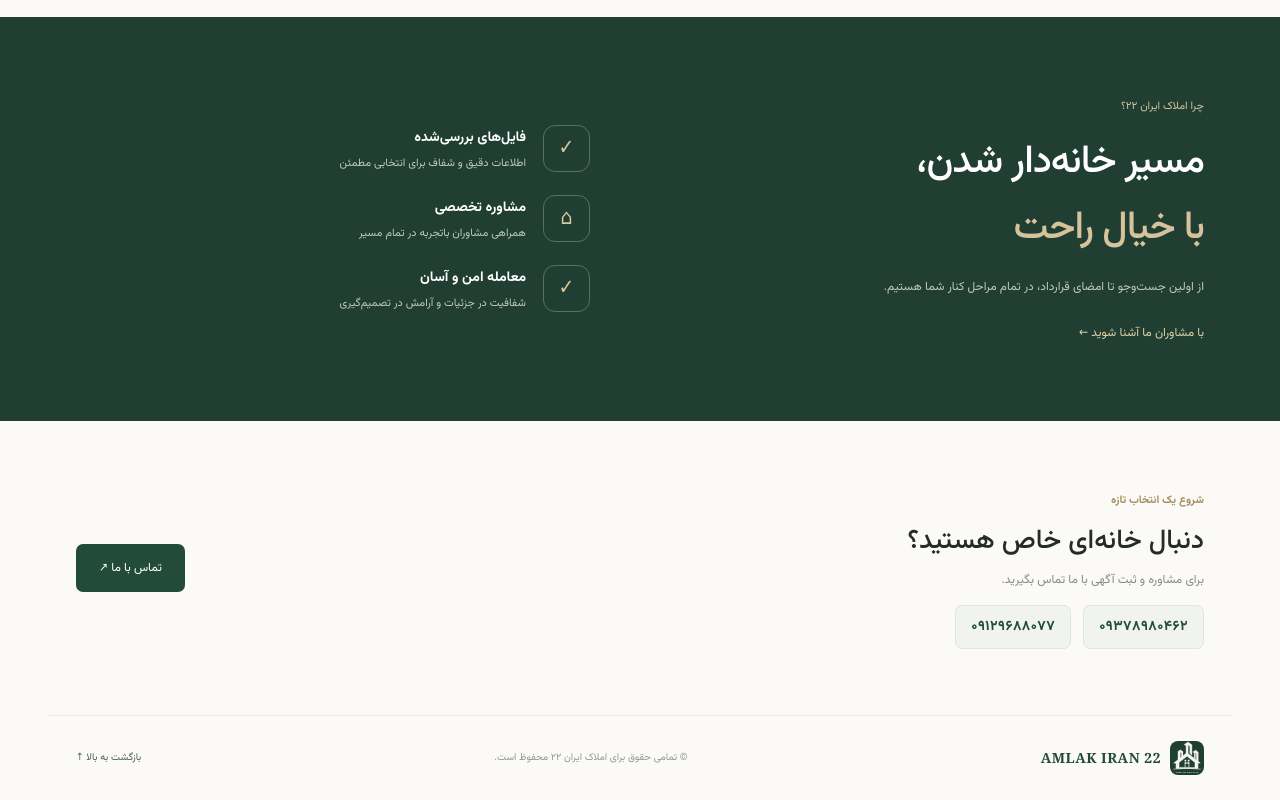
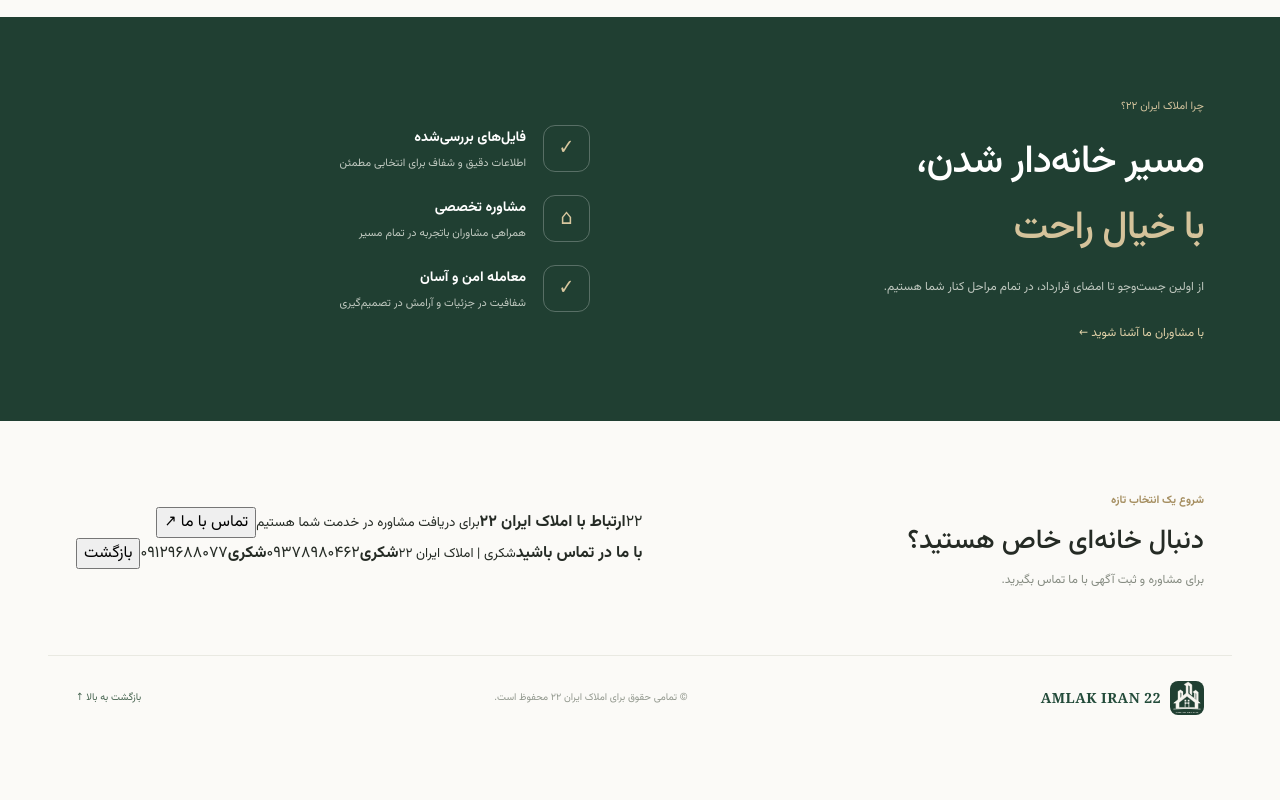
Before and after one commit to Royatvand/Amlak-iran, a React (Vite) app: page / in a window 1280 px wide. Shown: the part 1532-2332 px from the top of the page. After the commit the page ends 2272 px from the top, so only its background shows below. Built offline with nearby package versions, Linux system fonts and the light colour scheme.

Commit message:
feat: reveal contact numbers in flip card

```diff
--- a/src/App.jsx
+++ b/src/App.jsx
@@ -34,7 +34,7 @@ function Icon({type}) {
  return <svg viewBox="0 0 24 24" width="19" height="19" fill="none" stroke="currentColor" strokeWidth="1.7" strokeLinecap="round" strokeLinejoin="round">{paths[type]}</svg>
 }
 export default function App(){
- const [mode,setMode]=useState('خرید'),[region,setRegion]=useState('همه مناطق'),[neighborhood,setNeighborhood]=useState('همه محله‌ها'),[query,setQuery]=useState(''),[menu,setMenu]=useState(false)
+ const [mode,setMode]=useState('خرید'),[region,setRegion]=useState('همه مناطق'),[neighborhood,setNeighborhood]=useState('همه محله‌ها'),[query,setQuery]=useState(''),[menu,setMenu]=useState(false),[showPhones,setShowPhones]=useState(false)
  const neighborhoodOptions=region==='همه مناطق'?['همه محله‌ها',...new Set(Object.values(regions).flat())]:['همه محله‌ها',...(regions[region]||[])]
  const visible=useMemo(()=>homes.filter(x=>(region==='همه مناطق'||x.region===region)&&(neighborhood==='همه محله‌ها'||x.neighborhood===neighborhood)&&((x.title+x.place+x.neighborhood).includes(query))),[region,neighborhood,query])
  const changeRegion=e=>{setRegion(e.target.value);setNeighborhood('همه محله‌ها')}
@@ -44,6 +44,6 @@ export default function App(){
   <section className="stats"><div><b>۲٬۴۰۰+</b><small>ملک ثبت‌شده</small></div><i/><div><b>۱٬۸۰۰+</b><small>مشتری راضی</small></div><i/><div><b>۲۲</b><small>منطقه تهران</small></div><i/><div><b>۲۴/۷</b><small>پشتیبانی همراه شما</small></div></section>
   <section className="homes wrap" id="homes"><div className="section-head"><div><small>منتخب املاک ایران ۲۲</small><h2>ملک‌هایی برای <em>زندگی بهتر</em></h2><p>فایل‌های منتخب در مناطق مختلف تهران</p></div><a href="#homes">مشاهده همه فایل‌ها ←</a></div><div className="cards">{visible.map(x=><article className="property" key={x.title}><div className="photo" style={{backgroundImage:'url(https://images.unsplash.com/'+x.photo+'?auto=format&fit=crop&w=900&q=85)'}}><label>{x.tag}</label><button aria-label="علاقه‌مندی">♡</button></div><div className="details"><small>⌖ {x.place}</small><h3>{x.title}</h3><div className="features"><span>▣ {x.area} متر</span><span><Icon type="bed"/> {x.rooms} خواب</span></div><div className="price"><small>قیمت کل</small><b>{x.price} <small>تومان</small></b></div></div></article>)}</div>{!visible.length&&<p className="empty">ملکی با این فیلترها پیدا نشد؛ منطقه یا محله دیگری را انتخاب کنید.</p>}</section>
   <section className="services" id="services"><div className="service-inner"><div><small>چرا املاک ایران ۲۲؟</small><h2>مسیر خانه‌دار شدن،<br/><em>با خیال راحت</em></h2><p>از اولین جست‌وجو تا امضای قرارداد، در تمام مراحل کنار شما هستیم.</p><a href="#contact">با مشاوران ما آشنا شوید ←</a></div><div className="benefits"><article><i>✓</i><div><b>فایل‌های بررسی‌شده</b><p>اطلاعات دقیق و شفاف برای انتخابی مطمئن</p></div></article><article><i>⌂</i><div><b>مشاوره تخصصی</b><p>همراهی مشاوران باتجربه در تمام مسیر</p></div></article><article><i>✓</i><div><b>معامله امن و آسان</b><p>شفافیت در جزئیات و آرامش در تصمیم‌گیری</p></div></article></div></div></section>
-  <section className="contact wrap" id="contact"><div><small>شروع یک انتخاب تازه</small><h2>دنبال خانه‌ای خاص هستید؟</h2><p>برای مشاوره و ثبت آگهی با ما تماس بگیرید.</p><div className="contact-phones"><a href="tel:09378980462" dir="ltr">۰۹۳۷۸۹۸۰۴۶۲</a><a href="tel:09129688077" dir="ltr">۰۹۱۲۹۶۸۸۰۷۷</a></div></div><a href="tel:09378980462">تماس با ما ↗</a></section></main>
+  <section className="contact wrap" id="contact"><div><small>شروع یک انتخاب تازه</small><h2>دنبال خانه‌ای خاص هستید؟</h2><p>برای مشاوره و ثبت آگهی با ما تماس بگیرید.</p></div><div className={showPhones?'contact-flip is-flipped':'contact-flip'}><div className="contact-flip-inner"><div className="contact-face contact-front"><span className="contact-mark">۲۲</span><b>ارتباط با املاک ایران ۲۲</b><small>برای دریافت مشاوره در خدمت شما هستیم</small><button type="button" onClick={()=>setShowPhones(true)}>تماس با ما <span>↗</span></button></div><div className="contact-face contact-back"><b>با ما در تماس باشید</b><small>شکری | املاک ایران ۲۲</small><a href="tel:09378980462" dir="ltr"><span>۰۹۳۷۸۹۸۰۴۶۲</span><b>شکری</b></a><a href="tel:09129688077" dir="ltr"><span>۰۹۱۲۹۶۸۸۰۷۷</span><b>شکری</b></a><button type="button" className="back-link" onClick={()=>setShowPhones(false)}>بازگشت</button></div></div></div></section></main>
   <footer id="about"><b><img src="/logo.svg" alt=""/> AMLAK IRAN 22</b><span>© تمامی حقوق برای املاک ایران ۲۲ محفوظ است.</span><a href="#top">بازگشت به بالا ↑</a></footer></div>
 }
```
